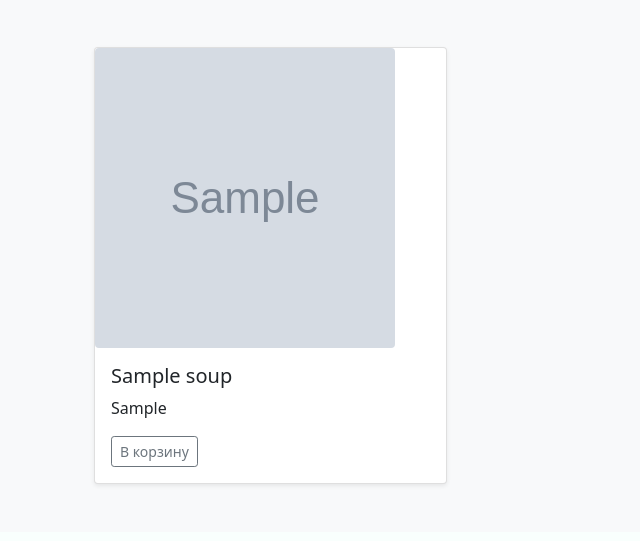
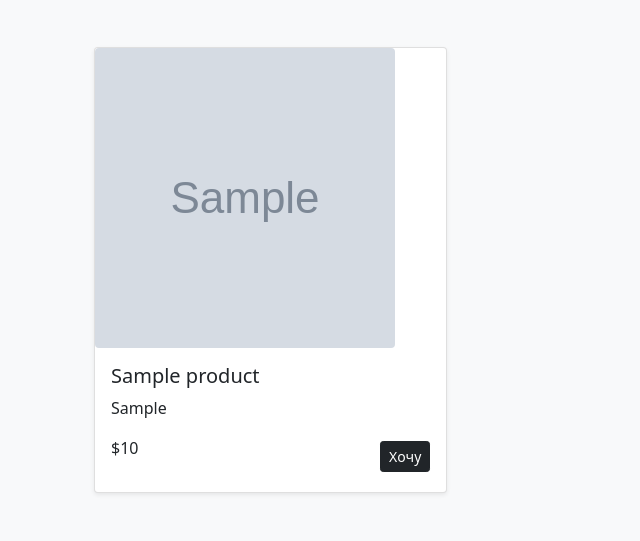
Before and after one commit to Fa1lenDevil/PetProject, a Django app: template templates/catalog/soup.html in a window 1280 px wide. Shown: the part 636-1177 px from the top of the page, without its empty margins (0-640 px from the left). Before the commit the page ends 1123 px from the top, so only its background shows below. Run offline with Django 4.2, Linux system fonts and the light colour scheme; the template is opened without the code that fills it: most values are stand-ins (such as "Sample title", 1, 10 or a date in 2020); grey boxes marked "Sample" are stand-in pictures; some libraries are stand-ins or nearby versions.

Commit message:
cart fix

```diff
--- a/cart/models.py
+++ b/cart/models.py
@@ -3,7 +3,7 @@ from django.contrib.auth.models import User
 from menu.models import Product
 
 class Cart(models.Model):
-    user = models.ForeignKey(User, null=True, on_delete=models.CASCADE)
+    user = models.ForeignKey(User, null=True, on_delete=models.CASCADE, related_name="cart")
     products = models.ManyToManyField(Product, blank=True)
 
     def get_total_price(self):
--- a/cart/urls.py
+++ b/cart/urls.py
@@ -1,8 +1,9 @@
 from django.contrib import admin
 from django.urls import path
-from .views import CartView
+from .views import CartView, CartDetail
 
 
 urlpatterns = [
     path('add/', CartView.as_view(), name='cart-add'),
+    path('detail/', CartDetail.as_view(), name='cart-detail')
 ]
--- a/menu/urls.py
+++ b/menu/urls.py
@@ -4,5 +4,5 @@ from .views import PizzaView, SoupView
 
 urlpatterns = [
     path('', PizzaView.as_view(), name="menu-index"),
-    path('soup/', SoupView.as_view(), name="menu-soup"),
+    path('soup/', SoupView.as_view(), name='soup-menu')
 ]
--- a/menu/views.py
+++ b/menu/views.py
@@ -18,9 +18,9 @@ class SoupView(TemplateView):
     template_name = 'catalog/soup.html'
 
     def get(self, request):
-        soup = Product.objects.exclude(name='Пицца')
+        product = Product.objects.filter(name__istartswith='Суп')
 
         params = {
-            'soup': soup
+            'product': product
         }
-        return render(request, self.template_name, params)
+        return render(request, self.template_name, params)\
--- a/templates/base.html
+++ b/templates/base.html
@@ -18,7 +18,7 @@
     <section class="py-5 text-center container">
         <div class="row py-lg-5" bis_skin_checked="1">
           <div class="col-lg-6 col-md-8 mx-auto" bis_skin_checked="1">
-            <img src="image/pashahut.png">
+            <img src="/image/pashahut.png">
           </div>
         </div>
     </section>
@@ -27,15 +27,15 @@
         <ul class="nav col-12 col-lg-auto me-lg-auto mb-2 justify-content-center mb-md-0">
           <li><a href="{% url 'menu-index' %}" class="nav-link px-3 text-secondary">Pizza</a></li>
           <li><a href="#" class="nav-link px-3 text-white">Snacks</a></li>
-          <li><a href="{% url 'menu-soup' %}" class="nav-link px-3 text-white">Soup</a></li>
+          <li><a href="{% url 'soup-menu' %}" class="nav-link px-3 text-white">Soup</a></li>
           <li><a href="#" class="nav-link px-3 text-white">Drinks</a></li>
           <li><a href="#" class="nav-link px-3 text-white">About</a></li>
         </ul>
            {% if user.is_authenticated %}
                 <span class="px-4 text-white">Wanna some pizza, {{user.username}}?</span>
-                    <a href="#" class="btn btn-dark"><svg xmlns="http://www.w3.org/2000/svg" width="50" height="50" fill="currentColor" class="bi bi-bag-heart-fill" viewBox="0 0 15 15">
+                    <a href="{% url 'cart-detail' %}" class="btn btn-dark"><svg xmlns="http://www.w3.org/2000/svg" width="50" height="50" fill="currentColor" class="bi bi-bag-heart-fill" viewBox="0 0 15 15">
                         <path d="M11.5 4v-.5a3.5 3.5 0 1 0-7 0V4H1v10a2 2 0 0 0 2 2h10a2 2 0 0 0 2-2V4h-3.5ZM8 1a2.5 2.5 0 0 1 2.5 2.5V4h-5v-.5A2.5 2.5 0 0 1 8 1Zm0 6.993c1.664-1.711 5.825 1.283 0 5.132-5.825-3.85-1.664-6.843 0-5.132Z"/>
-                    </svg></a>
+                    </svg><p>В корзину</p></a>
                     <a href="{% url 'logout' %}" class="btn btn-danger">Logout</a>
                 {% else %}
                 <div class="text-end" bis_skin_checked="1">
--- a/templates/catalog/soup.html
+++ b/templates/catalog/soup.html
@@ -5,15 +5,20 @@
     <div class="container">
 
       <div class="row row-cols-1 row-cols-sm-2 row-cols-md-3 g-3" bis_skin_checked="1">
-        {% for soup in soups %}
+        {% for product in product %}
         <div class="col">
           <div class="card shadow-sm">
             <img src="{{ product.image.url }}" width="300px" class="rounded" height="300px">
             <div class="card-body">
-              <h5 class="card-text">{{ soup.name }}</h5>
-              <p class="card-text">{{ soup.get_ingredients }}</p>
+              <h5 class="card-text">{{ product.name }}</h5>
+              <p class="card-text">{{ product.get_ingredients }}</p>
               <div class="d-flex justify-content-between align-items-center">
-                <button type="button" class="btn btn-sm btn-outline-secondary">В корзину</button>
+                <p>${{ product.price }}</p>
+                <form action="{% url 'cart-add' %}" method="post">
+                  {% csrf_token %}
+                  <button type="submit" class="btn btn-sm btn-dark">Хочу</button>
+                  <input type="hidden" name="product_id" value="{{ product.id }}">
+                </form>
               </div>
             </div>
           </div>
```
Also changed, not shown: cart/views.py (+28 -2 lines), templates/catalog/cart.html (added, +29 -0 lines), templates/catalog/drinks.html (added, +10 -0 lines), templates/catalog/pizza.html (+2 -6 lines), templates/catalog/salads.html (added, +10 -0 lines), cart/migrations/0002_alter_cart_user.py (added), db.sqlite3, pizza/db.sqlite3 (added).
